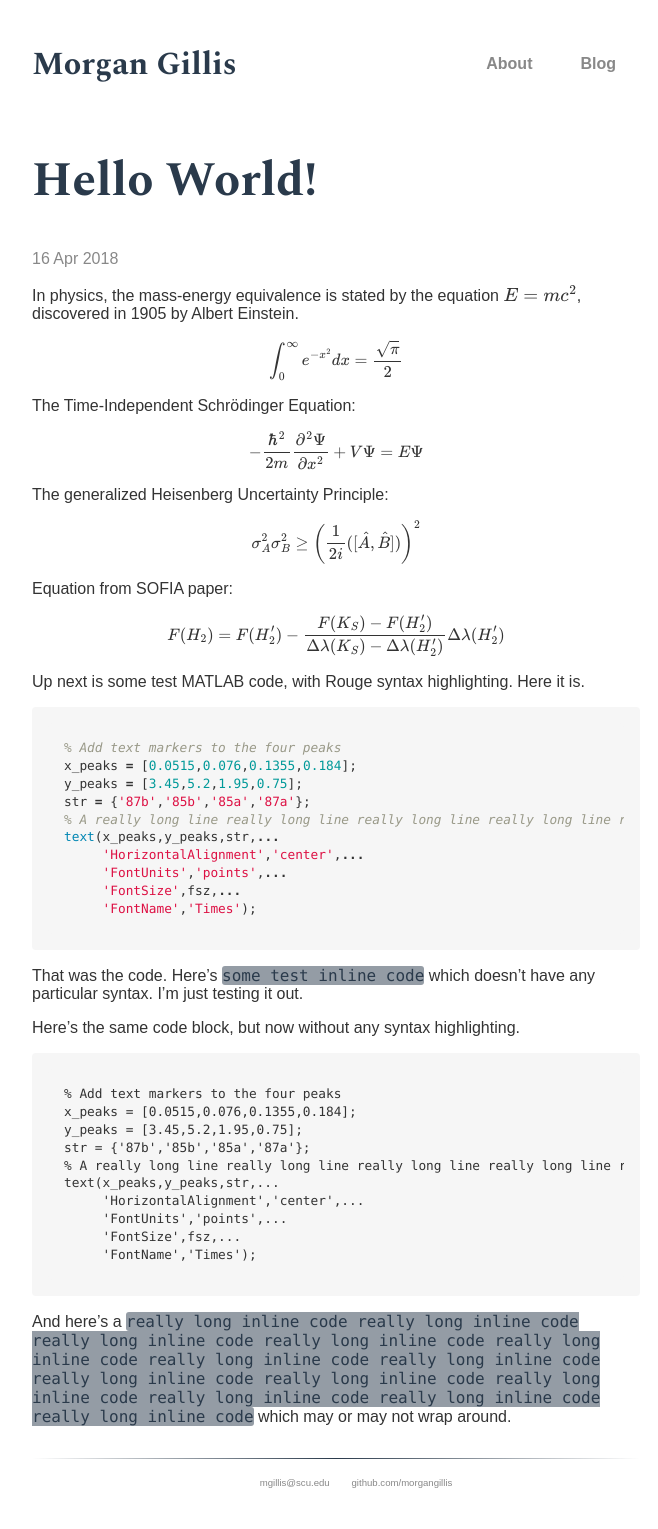
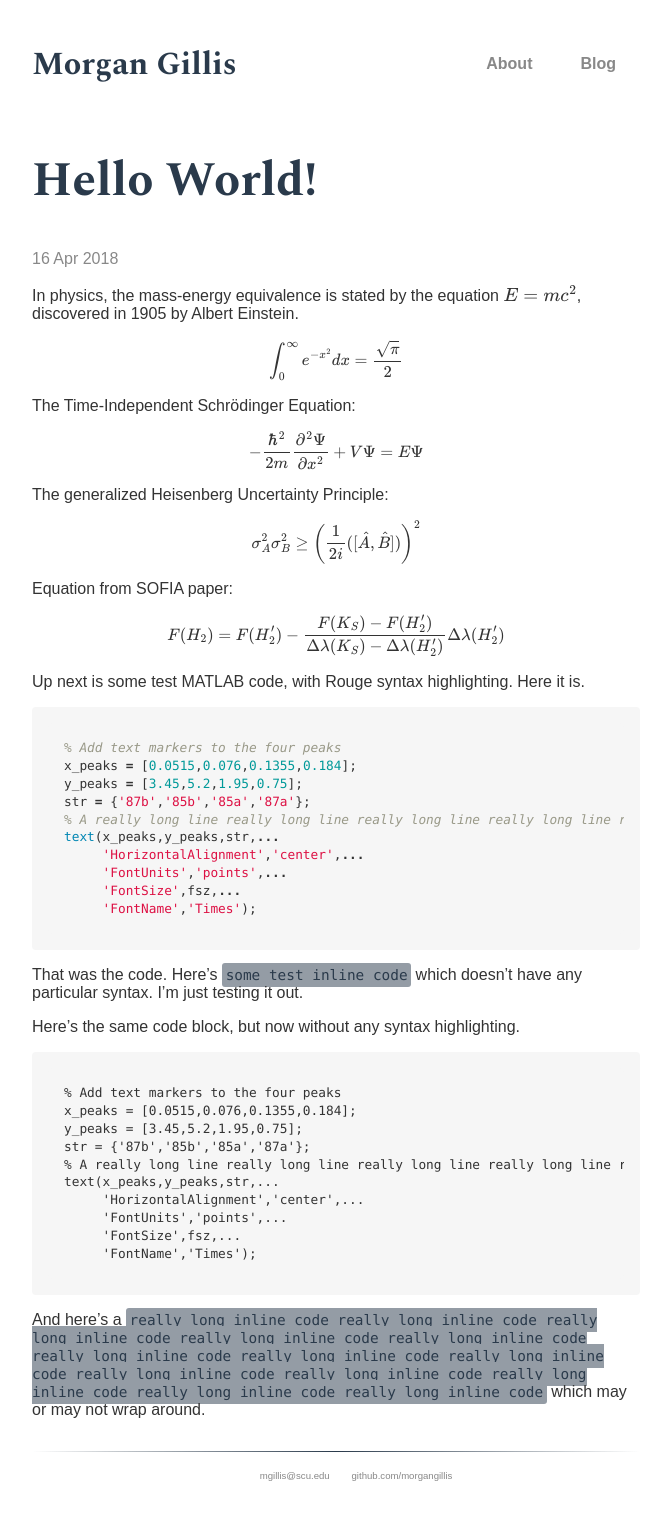
Before and after one commit to morgangillis/morgangillis.github.io, a Jekyll site: the page built from _posts/2018-04-16-hello-world.md, in a window 1280 px wide. Shown: the whole page, without its empty margins (304-962 px from the left). Built offline with Jekyll 4.4.1, drawn with Linux system fonts in a browser that asks for light colours; some web fonts are replaced; formulas are drawn with MathJax 3.

Commit message:
Update code.scss

```diff
--- a/_sass/code.scss
+++ b/_sass/code.scss
@@ -3,8 +3,8 @@
 }
 
 code {
-  // padding: .25em;
-  font-size: 100%;
+  padding: .25em;
+  font-size: 90%;
   // color: inherit;
   // background-color: #f6f6f6;
   color: #2a3a4b;
```
